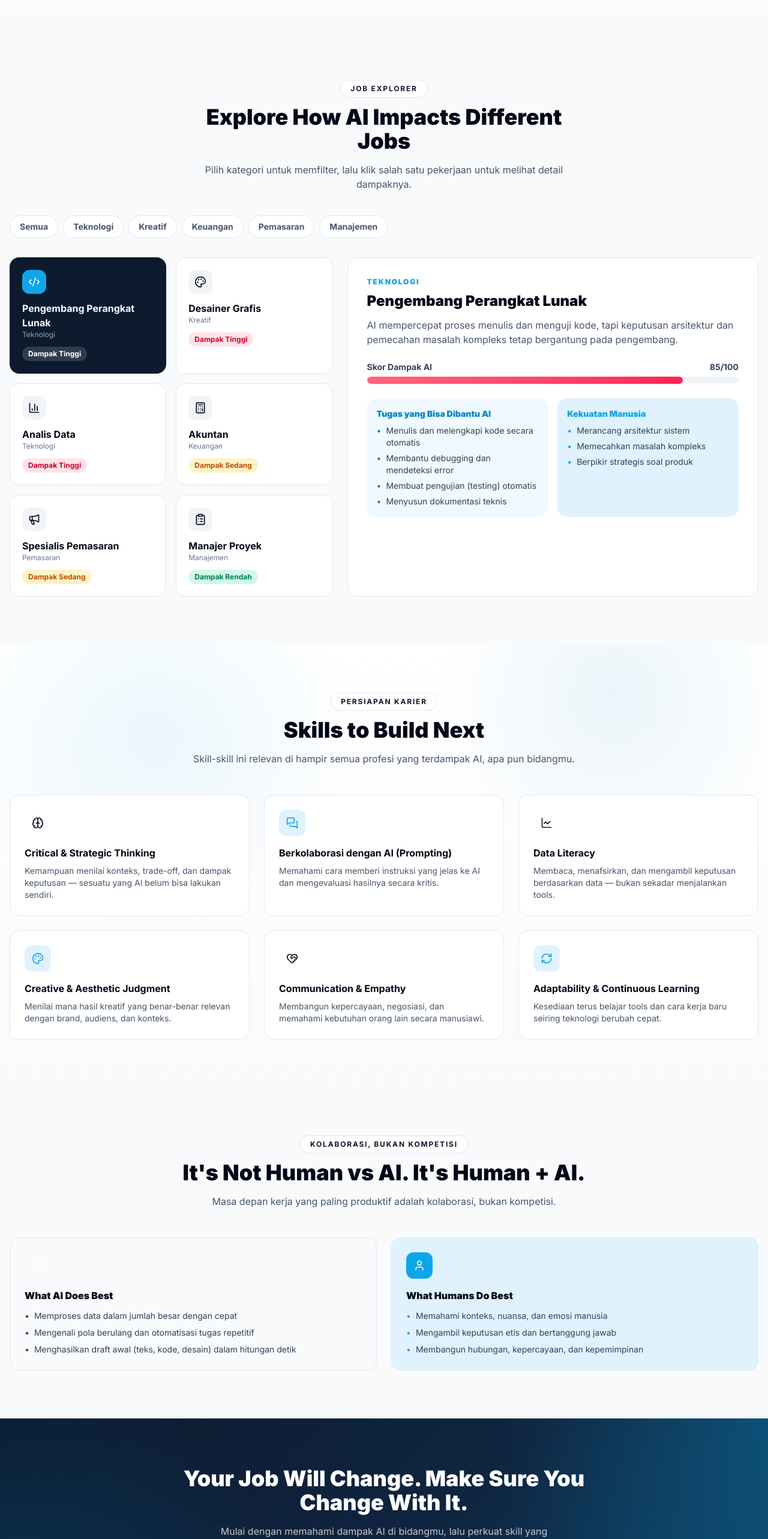
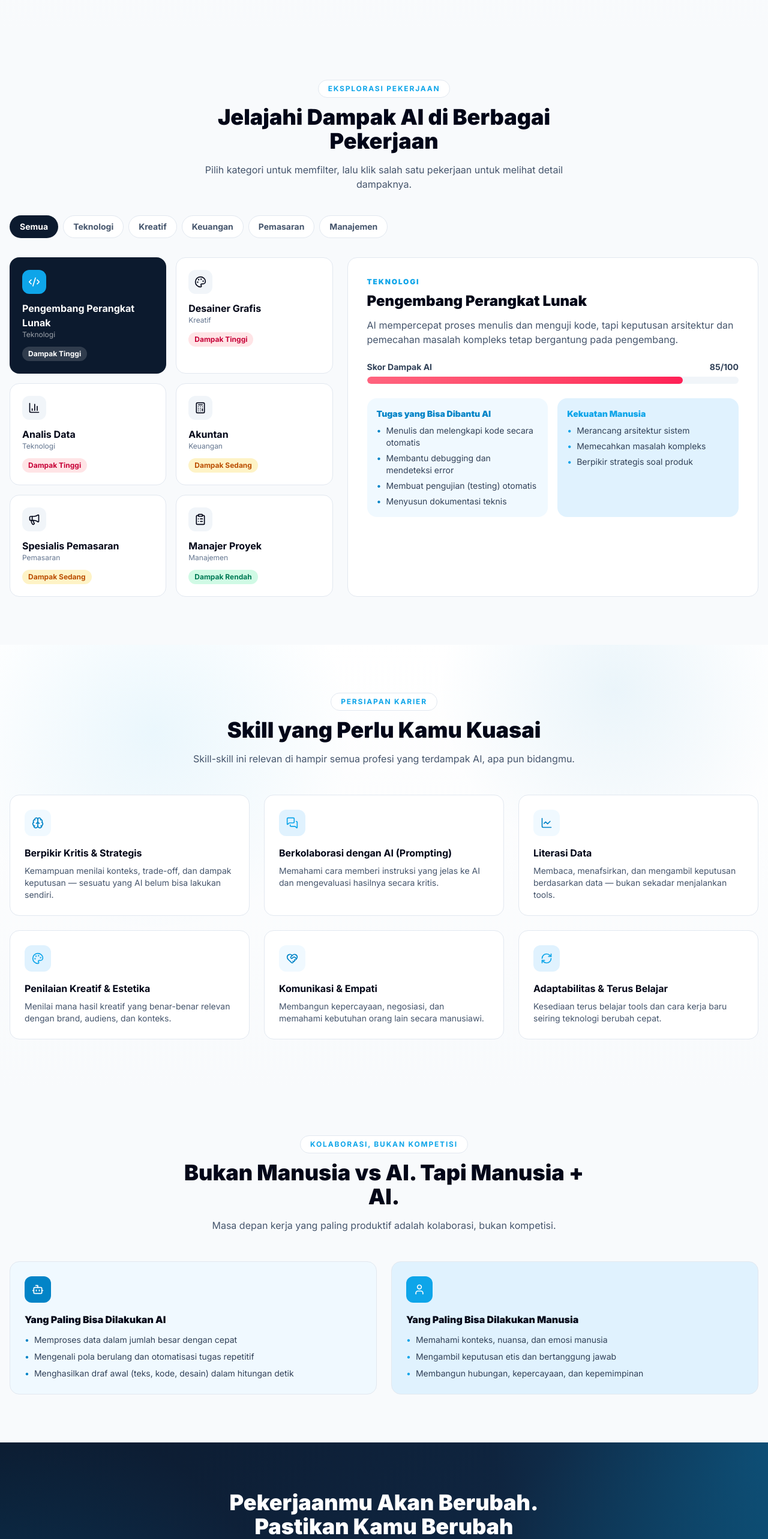
Before and after one commit to kevinazzaky/ai-job, a Next.js app: page / in a window 1280 px wide. Shown: the part 1320-3886 px from the top of the page at 60% size. Built offline with nearby package versions, Linux system fonts and the light colour scheme.

Commit message:
feat: translate Bahasa Indonesia

```diff
--- a/src/components/jobs/JobExplorer.tsx
+++ b/src/components/jobs/JobExplorer.tsx
@@ -7,11 +7,11 @@ import JobCard from "@/src/components/jobs/JobCard";
 import JobDetail from "@/src/components/jobs/JobDetail";
 
 export default function JobExplorer() {
-  const [activeCategory, setActiveCategory] = useState("All");
+  const [activeCategory, setActiveCategory] = useState("Semua");
   const [selectedJobId, setSelectedJobId] = useState(jobs[0]?.id);
 
   const filteredJobs = useMemo(() => {
-    if (activeCategory === "All") return jobs;
+    if (activeCategory === "Semua") return jobs;
     return jobs.filter((job) => job.category === activeCategory);
   }, [activeCategory]);
 
@@ -21,18 +21,20 @@ export default function JobExplorer() {
   function handleFilterChange(category: string) {
     setActiveCategory(category);
     const nextJobs =
-      category === "All" ? jobs : jobs.filter((job) => job.category === category);
+      category === "Semua"
+        ? jobs
+        : jobs.filter((job) => job.category === category);
     setSelectedJobId(nextJobs[0]?.id);
   }
 
   return (
     <section id="jobs" className="container mx-auto px-4 py-20">
       <div className="mx-auto mb-10 max-w-2xl text-center">
-        <p className="mb-3 inline-flex rounded-full border border-slate-200 bg-white px-4 py-1.5 text-xs font-bold uppercase tracking-[0.15em] text-[var(--color-violet)]">
-          Job Explorer
+        <p className="mb-3 inline-flex rounded-full border border-slate-200 bg-white px-4 py-1.5 text-xs font-bold uppercase tracking-[0.15em] text-[var(--color-accent)]">
+          Eksplorasi Pekerjaan
         </p>
         <h2 className="text-3xl font-black text-slate-950 md:text-4xl">
-          Explore How AI Impacts Different Jobs
+          Jelajahi Dampak AI di Berbagai Pekerjaan
         </h2>
         <p className="mt-4 text-slate-600">
           Pilih kategori untuk memfilter, lalu klik salah satu pekerjaan untuk
--- a/src/components/sections/FinalCTA.tsx
+++ b/src/components/sections/FinalCTA.tsx
@@ -5,7 +5,7 @@ export default function FinalCTA() {
     <section className="relative overflow-hidden py-20 text-white dark-pattern">
       <div className="container relative mx-auto px-4 text-center">
         <h2 className="mx-auto max-w-2xl text-3xl font-black md:text-4xl">
-          Your Job Will Change. Make Sure You Change With It.
+          Pekerjaanmu Akan Berubah. Pastikan Kamu Berubah Bersamanya.
         </h2>
         <p className="mx-auto mt-4 max-w-xl text-white/75">
           Mulai dengan memahami dampak AI di bidangmu, lalu perkuat skill yang
@@ -15,7 +15,7 @@ export default function FinalCTA() {
           href="#jobs"
           className="mt-8 inline-flex items-center gap-2 rounded-full bg-[var(--color-accent)] px-8 py-3 text-sm font-black text-white shadow-lg shadow-black/20 transition hover:-translate-y-0.5 hover:opacity-90"
         >
-          Explore Your Career
+          Jelajahi Kariermu
           <ArrowRight size={16} />
         </a>
       </div>
--- a/src/components/sections/HumanAI.tsx
+++ b/src/components/sections/HumanAI.tsx
@@ -3,7 +3,7 @@ import { Bot, User } from "lucide-react";
 const AI_POINTS = [
   "Memproses data dalam jumlah besar dengan cepat",
   "Mengenali pola berulang dan otomatisasi tugas repetitif",
-  "Menghasilkan draft awal (teks, kode, desain) dalam hitungan detik",
+  "Menghasilkan draf awal (teks, kode, desain) dalam hitungan detik",
 ];
 
 const HUMAN_POINTS = [
@@ -16,11 +16,11 @@ export default function HumanAI() {
   return (
     <section id="human-ai" className="container mx-auto px-4 py-20">
       <div className="mx-auto mb-12 max-w-2xl text-center">
-        <p className="mb-3 inline-flex rounded-full border border-slate-200 bg-white px-4 py-1.5 text-xs font-bold uppercase tracking-[0.15em] text-[var(--color-violet)]">
+        <p className="mb-3 inline-flex rounded-full border border-slate-200 bg-white px-4 py-1.5 text-xs font-bold uppercase tracking-[0.15em] text-[var(--color-accent)]">
           Kolaborasi, Bukan Kompetisi
         </p>
         <h2 className="text-3xl font-black text-slate-950 md:text-4xl">
-          It&apos;s Not Human vs AI. It&apos;s Human + AI.
+          Bukan Manusia vs AI. Tapi Manusia + AI.
         </h2>
         <p className="mt-4 text-slate-600">
           Masa depan kerja yang paling produktif adalah kolaborasi, bukan
@@ -29,15 +29,17 @@ export default function HumanAI() {
       </div>
 
       <div className="grid gap-6 md:grid-cols-2">
-        <div className="rounded-2xl border border-slate-200 bg-[var(--color-violet-soft)] p-6">
-          <div className="mb-4 inline-flex h-11 w-11 items-center justify-center rounded-xl bg-[var(--color-violet)] text-white">
+        <div className="rounded-2xl border border-slate-200 bg-[var(--color-blue-soft)] p-6">
+          <div className="mb-4 inline-flex h-11 w-11 items-center justify-center rounded-xl bg-[var(--color-blue)] text-white">
             <Bot size={20} />
           </div>
-          <h3 className="mb-3 font-black text-slate-950">What AI Does Best</h3>
+          <h3 className="mb-3 font-black text-slate-950">
+            Yang Paling Bisa Dilakukan AI
+          </h3>
           <ul className="space-y-2 text-sm text-slate-700">
             {AI_POINTS.map((point) => (
               <li key={point} className="flex gap-2">
-                <span className="text-[var(--color-violet)]">•</span>
+                <span className="text-[var(--color-blue)]">•</span>
                 {point}
               </li>
             ))}
@@ -49,7 +51,7 @@ export default function HumanAI() {
             <User size={20} />
           </div>
           <h3 className="mb-3 font-black text-slate-950">
-            What Humans Do Best
+            Yang Paling Bisa Dilakukan Manusia
           </h3>
           <ul className="space-y-2 text-sm text-slate-700">
             {HUMAN_POINTS.map((point) => (
--- a/src/components/sections/SkillsSection.tsx
+++ b/src/components/sections/SkillsSection.tsx
@@ -10,8 +10,8 @@ import {
 const SKILLS = [
   {
     icon: Brain,
-    tint: "violet",
-    title: "Critical & Strategic Thinking",
+    tint: "blue",
+    title: "Berpikir Kritis & Strategis",
     description:
       "Kemampuan menilai konteks, trade-off, dan dampak keputusan — sesuatu yang AI belum bisa lakukan sendiri.",
   },
@@ -24,29 +24,29 @@ const SKILLS = [
   },
   {
     icon: LineChart,
-    tint: "violet",
-    title: "Data Literacy",
+    tint: "blue",
+    title: "Literasi Data",
     description:
       "Membaca, menafsirkan, dan mengambil keputusan berdasarkan data — bukan sekadar menjalankan tools.",
   },
   {
     icon: Palette,
     tint: "accent",
-    title: "Creative & Aesthetic Judgment",
+    title: "Penilaian Kreatif & Estetika",
     description:
       "Menilai mana hasil kreatif yang benar-benar relevan dengan brand, audiens, dan konteks.",
   },
   {
     icon: HeartHandshake,
-    tint: "violet",
-    title: "Communication & Empathy",
+    tint: "blue",
+    title: "Komunikasi & Empati",
     description:
       "Membangun kepercayaan, negosiasi, dan memahami kebutuhan orang lain secara manusiawi.",
   },
   {
     icon: RefreshCw,
     tint: "accent",
-    title: "Adaptability & Continuous Learning",
+    title: "Adaptabilitas & Terus Belajar",
     description:
       "Kesediaan terus belajar tools dan cara kerja baru seiring teknologi berubah cepat.",
   },
@@ -57,11 +57,11 @@ export default function SkillsSection() {
     <section id="skills" className="section-pattern py-20">
       <div className="container mx-auto px-4">
         <div className="mx-auto mb-12 max-w-2xl text-center">
-          <p className="mb-3 inline-flex rounded-full border border-slate-200 bg-white px-4 py-1.5 text-xs font-bold uppercase tracking-[0.15em] text-[var(--color-violet)]">
+          <p className="mb-3 inline-flex rounded-full border border-slate-200 bg-white px-4 py-1.5 text-xs font-bold uppercase tracking-[0.15em] text-[var(--color-accent)]">
             Persiapan Karier
           </p>
           <h2 className="text-3xl font-black text-slate-950 md:text-4xl">
-            Skills to Build Next
+            Skill yang Perlu Kamu Kuasai
           </h2>
           <p className="mt-4 text-slate-600">
             Skill-skill ini relevan di hampir semua profesi yang terdampak AI,
@@ -72,7 +72,7 @@ export default function SkillsSection() {
         <div className="grid gap-6 sm:grid-cols-2 lg:grid-cols-3">
           {SKILLS.map((skill) => {
             const Icon = skill.icon;
-            const isViolet = skill.tint === "violet";
+            const isBlue = skill.tint === "blue";
             return (
               <div
                 key={skill.title}
@@ -80,8 +80,8 @@ export default function SkillsSection() {
               >
                 <div
                   className={`mb-4 inline-flex h-11 w-11 items-center justify-center rounded-xl ${
-                    isViolet
-                      ? "bg-[var(--color-violet-soft)] text-[var(--color-violet)]"
+                    isBlue
+                      ? "bg-[var(--color-blue-soft)] text-[var(--color-blue)]"
                       : "bg-[var(--color-accent-soft)] text-[var(--color-accent)]"
                   }`}
                 >
```
